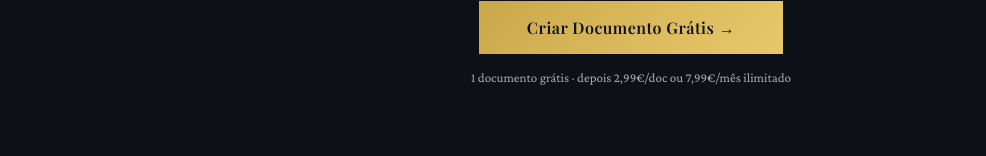
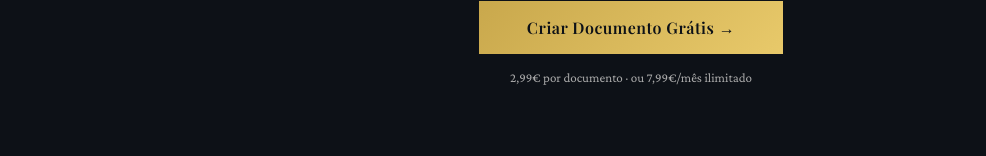
Before and after one commit to tradeit1000/Contratoja, a Next.js app: page / in a window 1280 px wide. Shown: the part 462-618 px from the top of the page, without its empty margins (9-995 px from the left). Built offline with nearby package versions, Linux system fonts and the light colour scheme.

Commit message:
remove free tier

```diff
--- a/app/page.jsx
+++ b/app/page.jsx
@@ -169,7 +169,7 @@ export default function Home() {
   const fields = selectedType ? FIELDS[selectedType] || [] : [];
   const allFilled = fields.every(f => formData[f.key]?.trim());
   const previewLines = contract.split("\n");
-  const cutoff = Math.floor(previewLines.length * 0.38);
+  const cutoff = Math.floor(previewLines.length * 0);
   const visibleLines = previewLines.slice(0, cutoff);
   const hiddenLines = previewLines.slice(cutoff);
 
@@ -247,7 +247,7 @@ export default function Home() {
               <h1 style={{ fontFamily: "'Playfair Display',serif", fontSize: "clamp(36px,6vw,60px)", fontWeight: 700, lineHeight: 1.15, marginBottom: 24 }}>Contratos Profissionais<br /><span style={{ color: "#c9a84c" }}>em 30 segundos.</span></h1>
               <p style={{ fontFamily: "'Crimson Pro',serif", fontSize: 20, color: "#8a7f6e", maxWidth: 520, margin: "0 auto 48px", lineHeight: 1.7 }}>Gera contratos juridicamente sólidos para Portugal com IA. Sempre actualizados com a legislação em vigor. Sem advogados. Sem complicações.</p>
               <button className="btn-gold" onClick={() => setStep("type")} style={{ fontSize: 16, padding: "16px 48px", marginBottom: 16 }}>Criar Documento Grátis →</button>
-              <p style={{ fontSize: 13, color: "#aaa", fontFamily: "'Crimson Pro',serif" }}>1 documento grátis · depois 2,99€/doc ou 7,99€/mês ilimitado</p>
+              <p style={{ fontSize: 13, color: "#aaa", fontFamily: "'Crimson Pro',serif" }}>2,99€ por documento · ou 7,99€/mês ilimitado</p>
               <div style={{ display: "flex", justifyContent: "center", gap: 48, marginTop: 64, flexWrap: "wrap" }}>
                 {[["17", "Tipos de Documento"], ["30s", "Tempo de Geração"], ["100%", "Lei Portuguesa"]].map(([v, l]) => (
                   <div key={l}><div style={{ fontFamily: "'Playfair Display',serif", fontSize: 38, color: "#c9a84c", fontWeight: 700 }}>{v}</div><div style={{ fontFamily: "'Crimson Pro',serif", fontSize: 14, color: "#555", marginTop: 4 }}>{l}</div></div>
```
